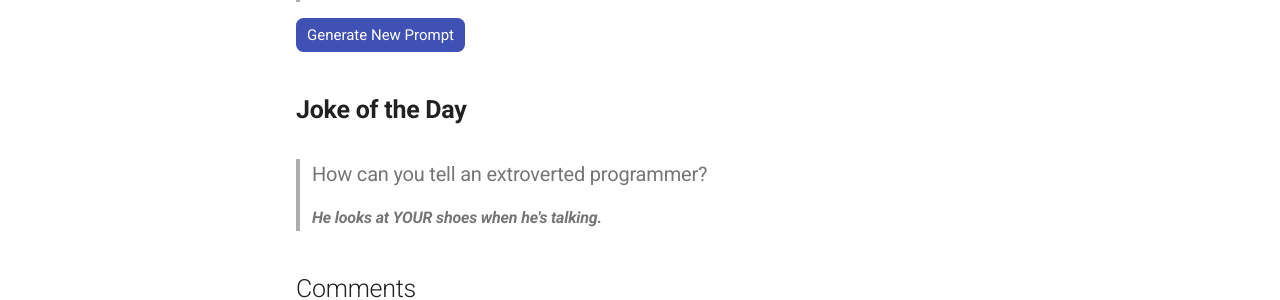
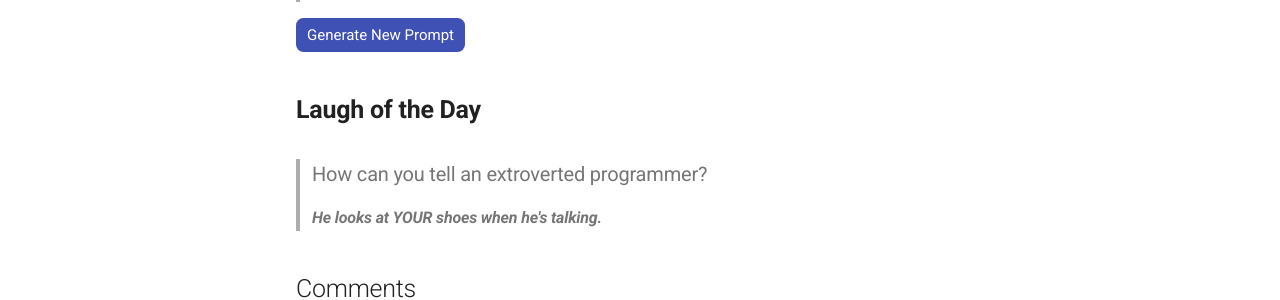
Before and after one commit to LaansDole/LaansDole, an MkDocs documentation site: the page built from docs/daily-jokes.md, in a window 1280 px wide. Shown: the part 458-758 px from the top of the page. Built offline with MkDocs 1.6.1 and Material for MkDocs 9.7.7, drawn with Linux system fonts in a browser that asks for light colours; comment, search, counter and statistics services are not loaded.

```diff
--- a/docs/daily-jokes.md
+++ b/docs/daily-jokes.md
@@ -15,14 +15,16 @@ comments: true
       </footer>
     </blockquote>
     <button
-      type="button" class="btn btn-custom"
+      type="button"
+      id="new-quote"
+      class="btn btn-custom"
       style="--bs-btn-padding-y: .25rem; --bs-btn-padding-x: .5rem; --bs-btn-font-size: .75rem;"
     >
       Generate New Prompt
     </button>
   </div>
 </div>
-<h2><strong>Joke of the Day</strong></h2>
+<h2><strong>Laugh of the Day</strong></h2>
 
 
 <blockquote><h3>How can you tell an extroverted programmer?</h3><h4><i>He looks at YOUR shoes when he's talking.</i></h4></blockquote>
```
Also changed, not shown: site/daily-jokes/index.html, site/search/search_index.json, 1 other file.
